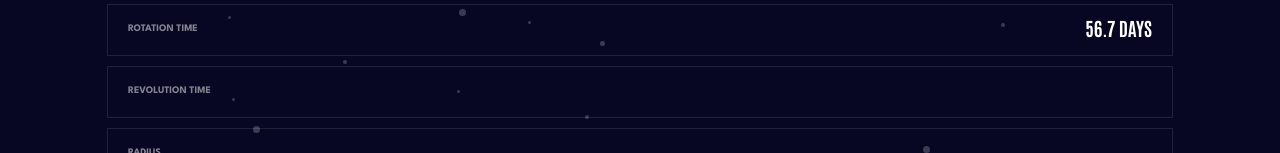
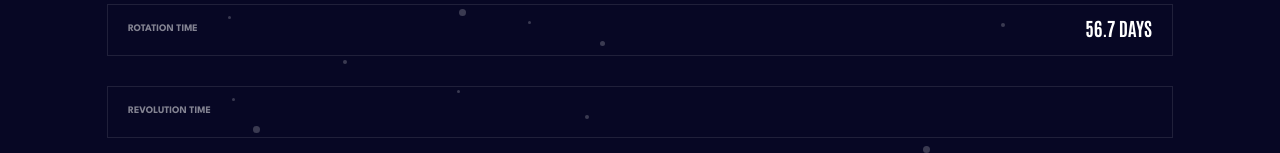
Before and after one commit to darianhang/planet-app, a React (Create React App) app: page /Mercury in a window 1280 px wide. Shown: the part 647-800 px from the top of the page. Built offline with nearby package versions, Linux system fonts and the light colour scheme.

Commit message:
Added stats

```diff
--- a/src/components/planet-stats.jsx
+++ b/src/components/planet-stats.jsx
@@ -10,7 +10,7 @@ const StatsContainer = styled.div`
   border: 1px solid rgba(255, 255, 255, 0.1);
   width: 80%;
   height: 50px;
-  margin: 5px;
+  margin: 5px 5px 25px 5px;
   padding: 0 20px 0 20px;
 `
 
```
